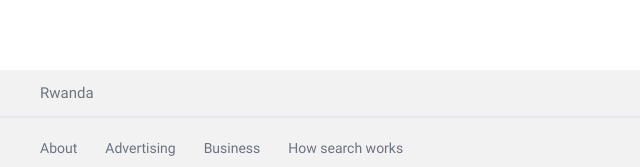
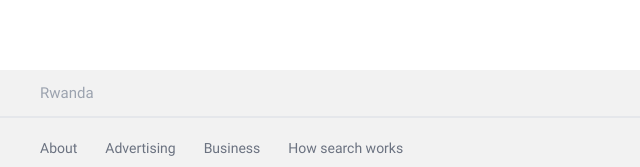
Before and after one commit to mutesialine/Google-cloning, a website: page src/index.html in a window 1280 px wide. Shown: the part 630-797 px from the top of the page, 0-640 px from the left. Drawn offline with Linux system fonts and the light colour scheme.

```diff
--- a/src/index.html
+++ b/src/index.html
@@ -66,7 +66,7 @@
   </div>
   <!-- footer -->
   <div class="mt-auto bg-light-gray flex flex-col  gap-3 lg:gap-2 text-gray-400  ">
-    <div class="text-fifteen  py-3 border-b-2 border-gray-200 text-[#70757a] px-6 lg:px-10 ">Rwanda</div>
+    <div class="text-fifteen  py-3 border-b-2 border-gray-200  px-6 lg:px-10 ">Rwanda</div>
 
     <div class=" hidden lg:flex justify-between items-center  py-3 px-10 text-sm text-middle-gray ">
       <div class="flex justify-between items-center gap-7  ">
```
Also changed, not shown: 1 other file.
